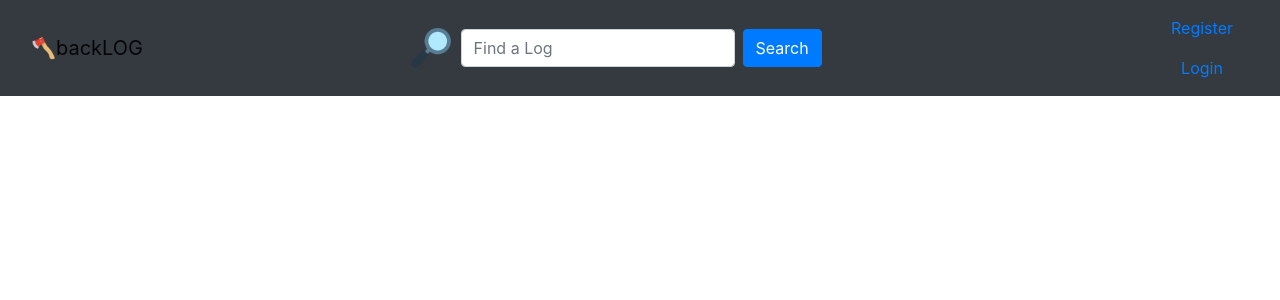
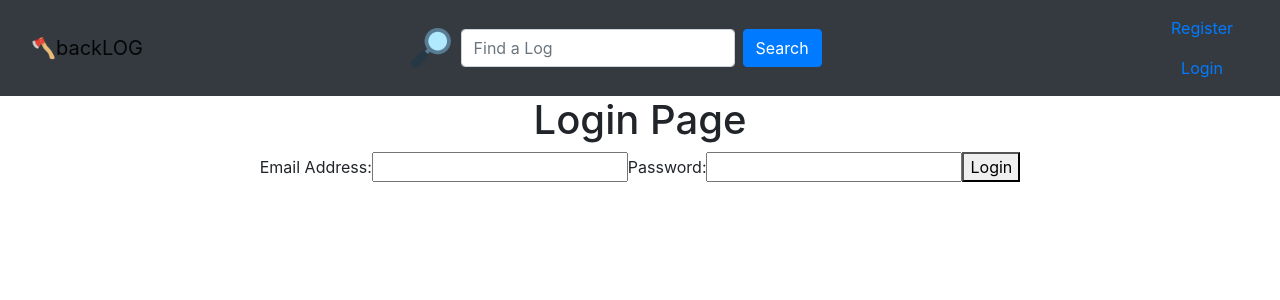
Before and after one commit to Yared-Negash/backlog-tracker, a React (Create React App) app: page /login in a window 1280 px wide. Shown: the top 300 px of the page. Built offline with nearby package versions, Linux system fonts and the light colour scheme.

Commit message:
add login

```diff
--- a/src/App.js
+++ b/src/App.js
@@ -2,6 +2,7 @@ import Header from "./components/Header"
 import IntroJumbo from "./components/IntroJumbo"
 import LogList from "./components/LogList"
 import Register from './components/Register'
+import Login from './components/Login'
 import Home from './components/Home'
 import SavedLogs from './components/SavedLogs'
 
@@ -27,6 +28,7 @@ function App() {
           <Header />
           <Route path='/' exact component={SavedLogs} />
           <Route path='/register' exact component={Register} />
+          <Route path='/login' exact component={Login} />
           <Route path='/search'  exact component={LogList} />
           <Route path='/search/:id' component={LogList} />
         </Router>
--- /dev/null
+++ b/src/components/Login.jsx
@@ -0,0 +1,65 @@
+import { useState, React } from 'react'
+const location = process.env.REACT_APP_LOCATION || 'http://localhost'
+const port = process.env.LOCATION || 3000
+const url = location.includes("localhost") ? `${location}:${port}/login` : `${location}/login`;
+
+function Login() {
+    const [emailState, setEmailState] = useState("");
+    const [passwordState, setPasswordState] = useState("");
+
+    function loginHandler(event) {
+        if (!emailState || !passwordState)
+            alert(`Please fill in both entries`);
+        else {
+            alert(`email ${emailState} and pass ${passwordState}`);
+            const options = {
+                method: "POST",
+                headers: {
+                    'Content-Type': 'application/json',
+                    Accept: 'application/json'
+                },
+                body: JSON.stringify({
+                    emailAddress: emailState,
+                    userPassword: passwordState
+                })
+            };
+            fetch(url, options)
+                .then(res => res.json())
+                .then(
+                    (result) => {
+                        alert(JSON.stringify(result));
+                    },
+                    // Note: it's important to handle errors here
+                    // instead of a catch() block so that we don't swallow
+                    // exceptions from actual bugs in components.
+                    (error) => {
+                        console.log("test");
+                    }
+                )
+
+        }
+        event.preventDefault();
+    }
+
+    function emailChangeHandler(event) {
+        setEmailState(event.target.value);
+    }
+    function passwordChangeHandler(event) {
+        setPasswordState(event.target.value);
+    }
+    return (
+        <div>
+            <h1>Login Page</h1>
+            <form onSubmit={loginHandler}>
+                <label htmlFor="email">Email Address:</label>
+                <input type="text" id="email" name="email" value={emailState} onChange={emailChangeHandler} required />
+                <label htmlFor="pwd">Password:</label>
+                <input type="password" id="pwd" name="pwd" value={passwordState} onChange={passwordChangeHandler} required />
+                <button type="submit" onClick={loginHandler}>Login</button>
+            </form>
+        </div>
+    );
+}
+
+
+export default Login;
```
